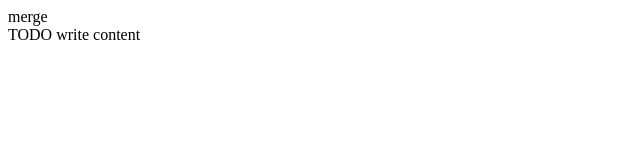
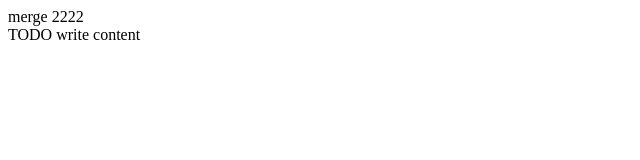
Before and after one commit to protsevnikov/Alex, a plain HTML site: page public_html/index.html in a window 1280 px wide. Shown: the full height of the page, 0-640 px from the left. Drawn offline with Linux system fonts and the light colour scheme.

Commit message:
слияние

```diff
--- a/public_html/index.html
+++ b/public_html/index.html
@@ -9,7 +9,7 @@ and open the template in the editor.
         <meta http-equiv="Content-Type" content="text/html; charset=UTF-8">
     </head>
     <body>
-merge
+merge 2222
         <div>TODO write content</div>
     </body>
 </html>
```
